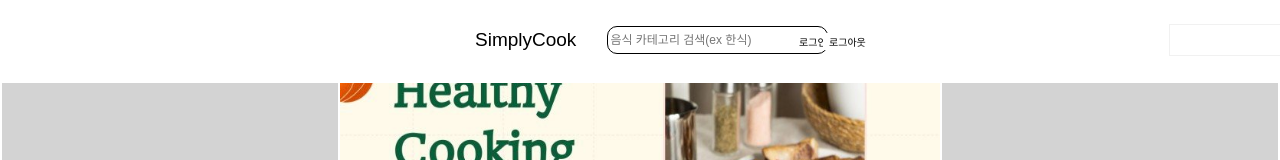
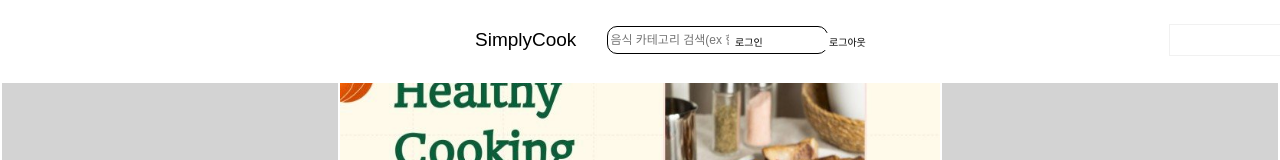
Before and after one commit to bakuuuuuuu/recipe-share-platform, a React (Create React App) app: page / in a window 1280 px wide. Shown: the top 160 px of the page. Built offline with nearby package versions, Linux system fonts and the light colour scheme.

Commit message:
marginLeft 수정

```diff
--- a/src/page/Search.jsx
+++ b/src/page/Search.jsx
@@ -48,7 +48,7 @@ const LoginbtnStyles = {
     position: "fixed", // 상단에 고정
     top: 0, // 상단에 위치
     marginTop: "33px",
-    marginLeft: "60%",
+    marginLeft: "55%",
  },
 
   //로그아웃버튼 styles
```
